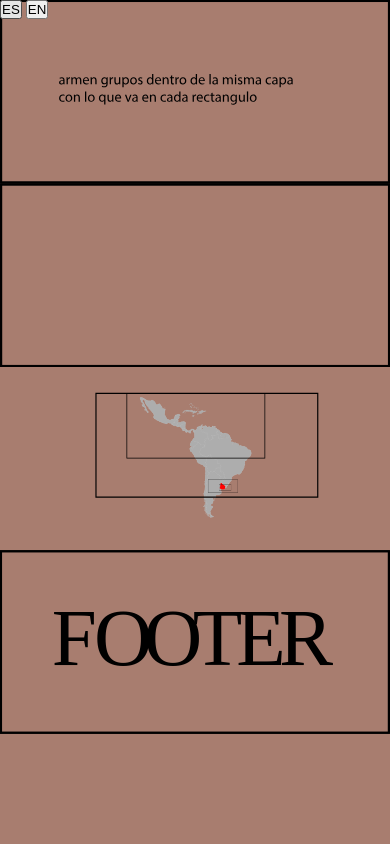
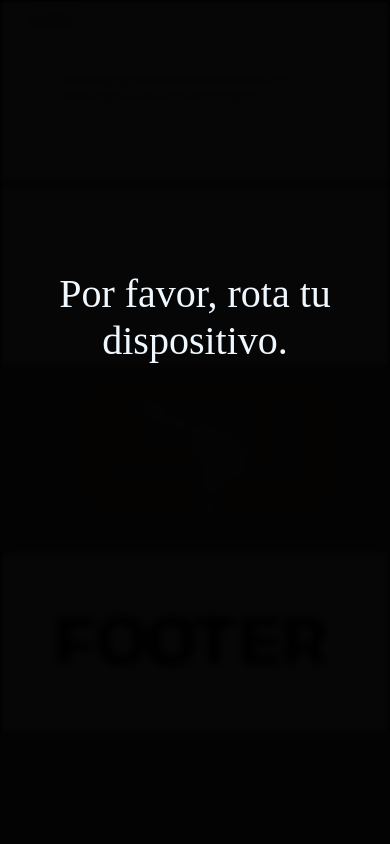
Before and after one commit to ARTS-str/INFOGRAFIA-DCV5, a plain HTML site: page index.html in a window 390 px wide. Shown: the top 844 px of the page. Drawn offline with nearby package versions, Linux system fonts and the light colour scheme; some packages are replaced by stand-ins of ours.

Commit message:
Agregar rotar pantalla, media querys y tipografias [EN ROTO]

```diff
--- a/estilo.css
+++ b/estilo.css
@@ -1,3 +1,11 @@
+@font-face {
+    font-family: Covik Sans;
+    src: url(type/Covik-Sans-Bold.ttf);
+}
+@font-face {
+    font-family: Neue Frutiger World;
+    src: url(type/NeueFrutigerWorld-Regular.otf);
+}
 *{
     margin: 0;
     padding: 0;
@@ -20,10 +28,22 @@ body{
     background-color: black;
     transition: background-color 100ms ease-in-out;
 }
+#debug{
+    z-index: 99;
+    background-color: white;
+    color: black;
+    position: fixed;
+    right: 0;
+}
 
 .botonera{
     position: fixed;
     z-index: 1;
+}
+.rotate{
+    opacity: 0;
+    display: none;
+    transition: opacity 1s ease-in-out;
 }
 
 
@@ -31,7 +51,7 @@ body{
     display: none;
     will-change: transform;
     image-rendering: optimizeQuality;
-    width: 100vw;
+    width: 100%;
     height: auto;
     position: fixed;
 }
@@ -39,7 +59,32 @@ body{
 #LATAM{
     will-change: transform;
     image-rendering: optimizeQuality;
-    width: 100vw;
+    width: 100%;
     height: auto;
     position: fixed;
 }
+@media only screen and (max-width: 844px) {
+    .botonera{
+        padding: 10px 30px 10px 30px;
+    }
+}
+@media only screen and (max-width: 600px) {
+    body{
+        overflow: hidden;
+    }
+    .rotate{
+        display: block;
+        opacity: 1;
+        position: fixed;
+        width: 100%;
+        height: 100vh;
+        background-color: #000000f9;
+        -webkit-backdrop-filter: blur(5px);
+        backdrop-filter: blur(5px);
+        color: aliceblue;
+        font-size: 30pt;
+        text-align: center;
+        padding: 270px 0;
+        z-index: 1;
+    }
+}
--- a/index.html
+++ b/index.html
@@ -3,6 +3,7 @@
 <head>
     <meta charset="UTF-8">
     <meta name="viewport" content="width=device-width, initial-scale=1.0">
+    <meta name="viewport" content="width=device-width, initial-scale=1.0, viewport-fit=cover">
     <title>Map Test</title>
     <script src="https://cdn.jsdelivr.net/npm/p5@1.11.7/lib/p5.js"></script>
     <script src="https://cdn.jsdelivr.net/npm/p5@1.11.7/lib/addons/p5.sound.min.js"></script>
@@ -12,6 +13,10 @@
   <div class="botonera">
     <button onclick="language('ES')">ES</button>
     <button onclick="language('EN')">EN</button>
+  </div>
+  <!--<div id="debug"></div>-->
+  <div class="rotate">
+    Por favor, rota tu dispositivo.
   </div>
 
   <svg id="LATAM" data-name="Capa 2" xmlns="http://www.w3.org/2000/svg" viewBox="0 0 1920.04 3612.6">
@@ -36,7 +41,7 @@
       }
 
       .cls-5 {
-        font-family: RSTTrasandina-Ultra, 'RST Trasandina';
+        font-family: Covik Sans;
         font-size: 398.96px;
         font-variation-settings: 'wght' 900;
       }
@@ -205,7 +210,7 @@
     </g>
   </g>
 </svg>
-<svg id="LATAM_EN" data-name="Capa 2" xmlns="http://www.w3.org/2000/svg" viewBox="0 0 1920 2722.72">
+<!--<svg id="LATAM_EN" data-name="Capa 2" xmlns="http://www.w3.org/2000/svg" viewBox="0 0 1920 2722.72">
     <defs>
       <style>
         .cls-1 {
@@ -349,7 +354,7 @@
         <path d="M0,2.29c37.99-7.37,79.9,3.16,108.58,29.53,37.59,33.58,50.79,91.53,31.14,137.72,12.04-46.82-.88-99-36.49-131.93C75.88,11.74,37.19.78,0,2.29h0Z"/>
       </g>
     </g>
-  </svg>
+  </svg>-->
 </body>
 <script src="keyframes.js"></script>
 <script src="script.js"></script>
--- a/script.js
+++ b/script.js
@@ -3,6 +3,7 @@ let latamMap = document.getElementById('LATAM');
 let uyPath = document.getElementById('UY');
 let titulo = document.getElementById('texttitulo');
 let linea = document.getElementById('linea');
+let debug = document.getElementById('debug');
 let body = document.body;
 let scaleTransform, xTransform, yTransform;
 let scrollPercent = 0;
@@ -10,9 +11,12 @@ let maxScale = 10;
 let timelineX, timelineY, timelineZ, timelineS, timelineL, timelineCol;
 let closest, isScrolling, textCoord;
 
+
+window.scrollTo({top: -50, left: 0, behavior: 'smooth'});
+
 window.onscroll = () => {
     let maxScroll = body.clientHeight - window.innerHeight;
-    scrollPercent = Math.round(window.scrollY / maxScroll * 100);
+    scrollPercent = Math.min(100, Math.max(0, Math.round(window.scrollY / maxScroll * 100)));
 
     isScrolling = true;
 };
@@ -94,10 +98,12 @@ function setup(){
 }
 
 function draw(){
-    let viewBoxArgs = timelineX.valueAt(scrollPercent*10) +' '+ timelineY.valueAt(scrollPercent*10)  +' '+ 1920.04 * timelineZ.valueAt(scrollPercent*10) + ' ' + 3612.6 * timelineZ.valueAt(scrollPercent*10)
+    //debug.innerHTML = scrollPercent;
+    let scrollPercentTimesTen = scrollPercent*10;
+    let viewBoxArgs = timelineX.valueAt(scrollPercentTimesTen) +' '+ timelineY.valueAt(scrollPercentTimesTen)  +' '+ 1920.04 * timelineZ.valueAt(scrollPercentTimesTen) + ' ' + 3612.6 * timelineZ.valueAt(scrollPercentTimesTen)
     currentMap.setAttribute('viewBox', viewBoxArgs);
     //for (let linea of lineas) {
-    //    linea.style.strokeDashoffset = Number(timelineL.valueAt(scrollPercent*10));
+    //    linea.style.strokeDashoffset = Number(timelineL.valueAt(scrollPercentTimesTen));
     //}
     //textCoord.html(viewBoxArgs);
     if (scrollPercent > 60) {
@@ -121,7 +127,7 @@ function draw(){
 
     }
     let colors = ['#a87d6f', '#d6d6d6', '#7d4649'];
-    body.style.backgroundColor = colors[round(timelineCol.valueAt(scrollPercent*10))];
+    body.style.backgroundColor = colors[round(timelineCol.valueAt(scrollPercentTimesTen))];
 
 }
 
```
Also changed, not shown: type/Covik-Sans-Bold.ttf (added), type/NeueFrutigerWorld-Regular.otf (added).
